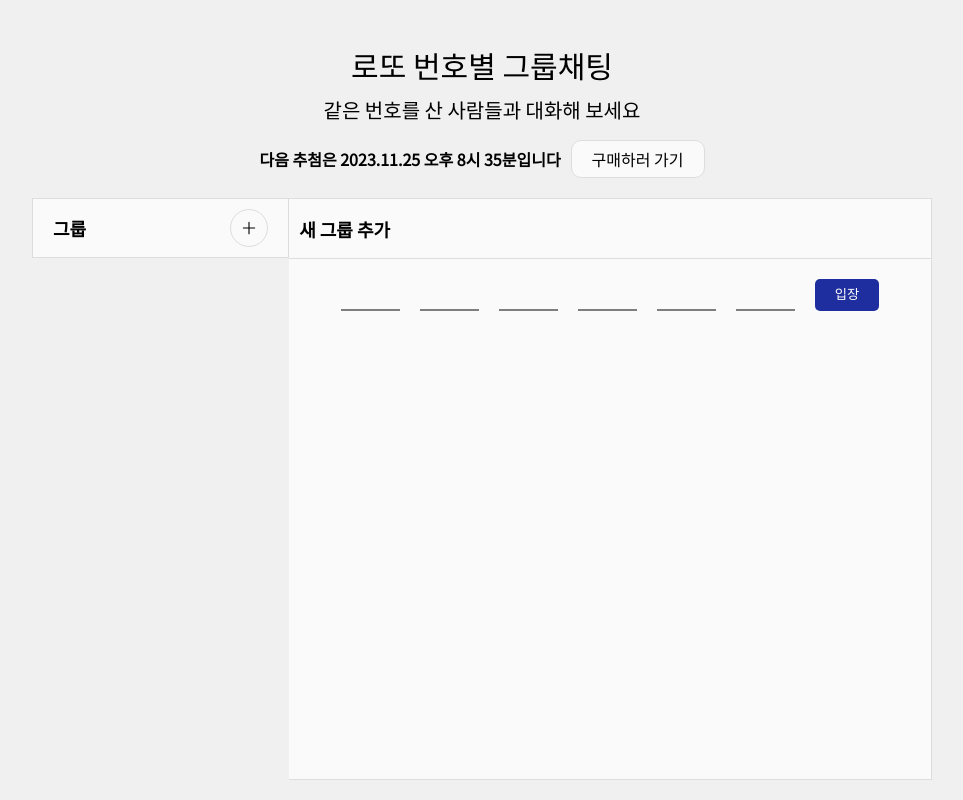
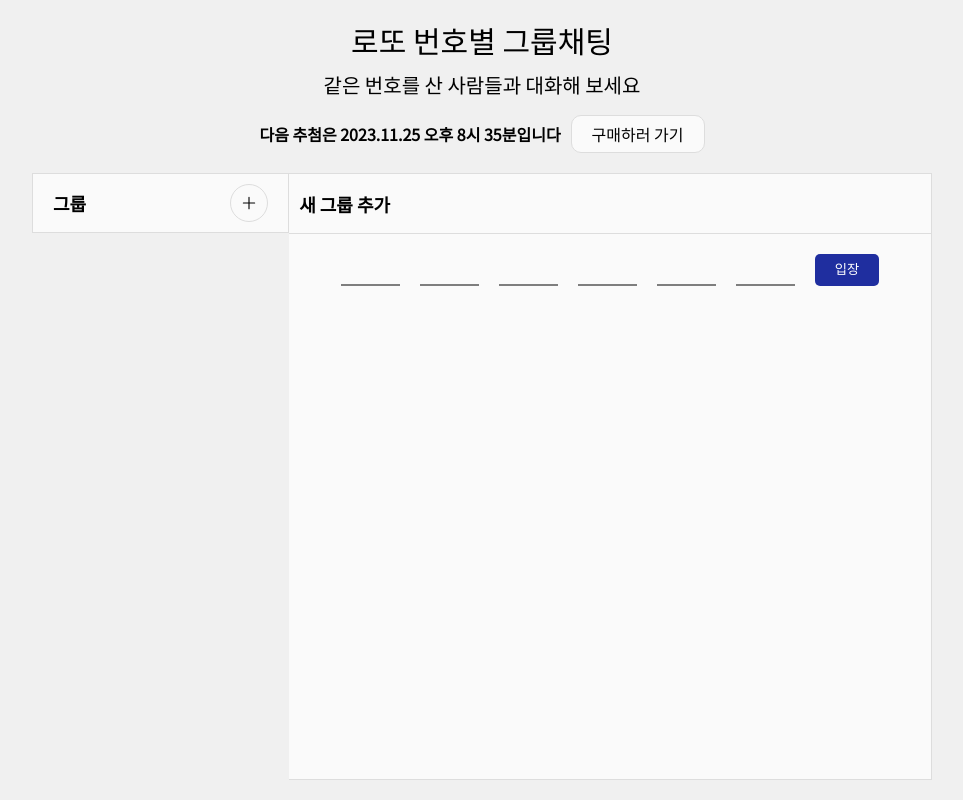
Before and after one commit to Singhand/lgc, a React (Vite) app: page / in a window 1280 px wide. Shown: the whole page, without its empty margins (158-1121 px from the left). Built offline with nearby package versions, Linux system fonts and the light colour scheme.

Commit message:
refactor: Main Title padding top

```diff
--- a/src/routes/Main.tsx
+++ b/src/routes/Main.tsx
@@ -7,7 +7,7 @@
 const Wrapper = styled.div`
   width: 100%;
   max-width: 900px;
-  padding-top: 50px;
+  padding-top: 25px;
   gap: 20px;
   display: flex;
   flex-direction: column;
```
